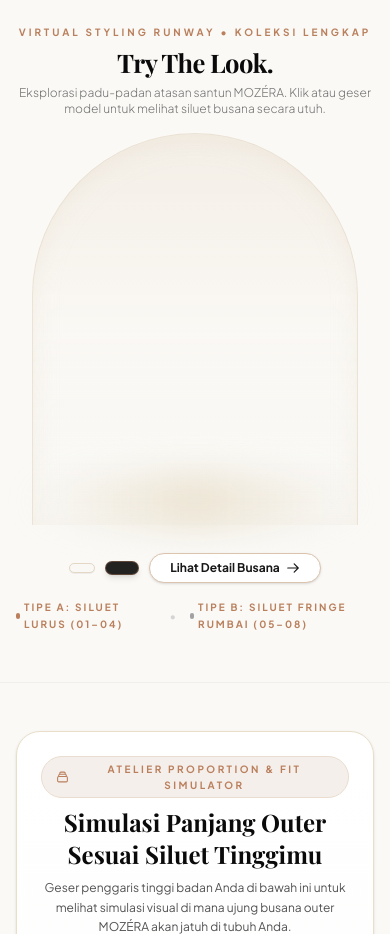
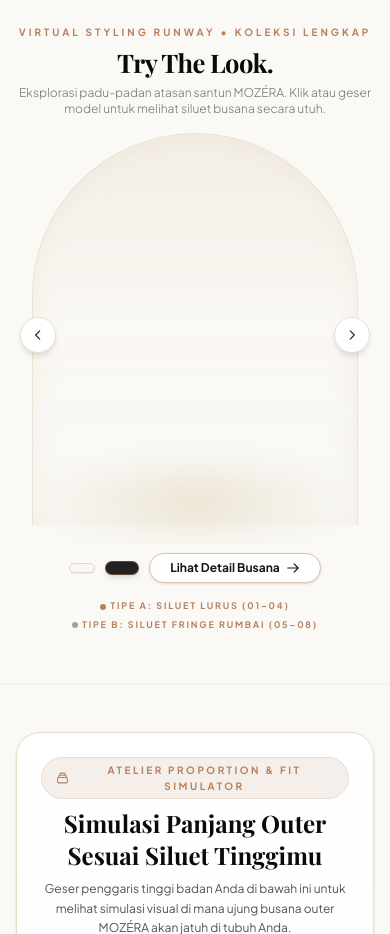
Before and after one commit to rrezmaulana-arch/Mozera-Ecommerce, a Laravel app: template resources/views/shop/home.blade.php in a window 390 px wide. Shown: the part 2156-3090 px from the top of the page. Run offline with Laravel 12, Linux system fonts and the light colour scheme; the template is opened without the code that fills it, so the values that code supplies are empty; data comes from the database, SQL or seed files in the repository; style sheets or scripts are compiled from the project's sources; some libraries are stand-ins or nearby versions; some web fonts are replaced.

Commit message:
Fix mobile runway layout shift, add mobile navigation arrows, and prevent horizontal window scroll

```diff
--- a/resources/views/shop/home.blade.php
+++ b/resources/views/shop/home.blade.php
@@ -275,7 +275,7 @@
     </section>
 
     <!-- G1: VIEWPORT-FITTED OPEN RUNWAY ("Try The Look" — Full Look Experience, Center Stage Tanpa Clutter Harga) -->
-    <section id="try-the-look" class="w-full relative py-6 lg:py-8 bg-[#FAF9F6] border-y border-neutral-200/50 select-none scroll-mt-16">
+    <section id="try-the-look" class="w-full relative py-6 lg:py-8 bg-[#FAF9F6] border-y border-neutral-200/50 select-none scroll-mt-16 overflow-hidden">
 
         <!-- Header: Minimal Luxury Editorial Title (Compact, Centered) -->
         <div class="max-w-[1200px] mx-auto px-4 sm:px-6 lg:px-8 text-center shrink-0 mb-2">
@@ -293,8 +293,8 @@
         <!-- FULL RUNWAY STAGE (Center Stage Runway, Zero Price Clutter, Model Lebih Besar) -->
         <div class="max-w-6xl mx-auto px-4 sm:px-6 lg:px-8 w-full flex flex-col items-center justify-center my-auto">
 
-            <!-- Models Runway Stage (Wide Center Runway, No Bottom Overflow Clipping) -->
-            <div class="relative w-full h-[420px] sm:h-[480px] lg:h-[530px] flex items-center justify-center pb-5" id="open-runway-stage">
+            <!-- Models Runway Stage (Wide Center Runway, No Overflow Leak to Page) -->
+            <div class="relative w-full h-[420px] sm:h-[480px] lg:h-[530px] flex items-center justify-center pb-5 overflow-hidden" id="open-runway-stage">
 
                 <!-- Couture Runway Architectural Arch Backdrop (Stage Depth) -->
                 <div class="absolute inset-x-4 sm:inset-x-12 lg:inset-x-20 top-2 bottom-5 rounded-t-[170px] sm:rounded-t-[230px] bg-gradient-to-b from-[#F2ECE3]/85 via-[#FAF7F2]/45 to-transparent border-t border-x border-[#E6DAC9]/70 shadow-[inset_0_4px_24px_rgba(230,218,201,0.35)] pointer-events-none -z-0"></div>
@@ -334,22 +334,22 @@
                     </div>
                 @endforeach
 
-                <!-- Sleek Minimal Arrow Controls (Desktop Inside Stage Left/Right) -->
+                <!-- Sleek Minimal Arrow Controls (Tampil di Mobile & Desktop) -->
                 <button
                     type="button"
                     onclick="prevLook()"
                     aria-label="Look Sebelumnya"
-                    class="hidden sm:flex absolute left-2 xl:left-6 top-1/2 -translate-y-1/2 w-11 h-11 rounded-full bg-white/90 hover:bg-[#0a0a0a] hover:text-white text-neutral-800 shadow-md border border-[#E8DEC9] backdrop-blur-md items-center justify-center transition-all duration-300 hover:scale-105 active:scale-95 cursor-pointer z-30"
+                    class="flex absolute left-1 sm:left-3 xl:left-6 top-1/2 -translate-y-1/2 w-9 h-9 sm:w-11 sm:h-11 rounded-full bg-white/95 hover:bg-[#0a0a0a] hover:text-white text-neutral-800 shadow-md border border-[#E8DEC9] backdrop-blur-md items-center justify-center transition-all duration-300 hover:scale-105 active:scale-95 cursor-pointer z-30"
                 >
-                    <svg class="w-4 h-4" fill="none" stroke="currentColor" viewBox="0 0 24 24"><path stroke-linecap="round" stroke-linejoin="round" stroke-width="1.8" d="M15 19l-7-7 7-7"/></svg>
+                    <svg class="w-3.5 h-3.5 sm:w-4 sm:h-4" fill="none" stroke="currentColor" viewBox="0 0 24 24"><path stroke-linecap="round" stroke-linejoin="round" stroke-width="2" d="M15 19l-7-7 7-7"/></svg>
                 </button>
                 <button
                     type="button"
                     onclick="nextLook()"
                     aria-label="Look Berikutnya"
-                    class="hidden sm:flex absolute right-2 xl:right-6 top-1/2 -translate-y-1/2 w-11 h-11 rounded-full bg-white/90 hover:bg-[#0a0a0a] hover:text-white text-neutral-800 shadow-md border border-[#E8DEC9] backdrop-blur-md items-center justify-center transition-all duration-300 hover:scale-105 active:scale-95 cursor-pointer z-30"
+                    class="flex absolute right-1 sm:right-3 xl:right-6 top-1/2 -translate-y-1/2 w-9 h-9 sm:w-11 sm:h-11 rounded-full bg-white/95 hover:bg-[#0a0a0a] hover:text-white text-neutral-800 shadow-md border border-[#E8DEC9] backdrop-blur-md items-center justify-center transition-all duration-300 hover:scale-105 active:scale-95 cursor-pointer z-30"
                 >
-                    <svg class="w-4 h-4" fill="none" stroke="currentColor" viewBox="0 0 24 24"><path stroke-linecap="round" stroke-linejoin="round" stroke-width="1.8" d="M9 5l7 7-7 7"/></svg>
+                    <svg class="w-3.5 h-3.5 sm:w-4 sm:h-4" fill="none" stroke="currentColor" viewBox="0 0 24 24"><path stroke-linecap="round" stroke-linejoin="round" stroke-width="2" d="M9 5l7 7-7 7"/></svg>
                 </button>
 
             </div>
@@ -373,9 +373,9 @@
         <!-- 8-LOOK COUTURE SELECTOR TABS (Bottom Minimal Switcher) -->
         <div class="max-w-4xl mx-auto px-4 shrink-0 mt-4 pb-2">
             <!-- Type Grouping Indicator -->
-            <div class="flex items-center justify-center gap-3 mb-2.5 text-[10px] uppercase font-bold tracking-[0.2em] text-[#BA805E]">
+            <div class="flex flex-wrap items-center justify-center gap-x-3 gap-y-1 mb-2.5 text-[9px] sm:text-[10px] uppercase font-bold tracking-[0.2em] text-[#BA805E] text-center">
                 <span class="inline-flex items-center gap-1"><span class="w-1.5 h-1.5 rounded-full bg-[#BA805E]"></span> Tipe A: Siluet Lurus (01–04)</span>
-                <span class="text-neutral-300">•</span>
+                <span class="text-neutral-300 hidden sm:inline">•</span>
                 <span class="inline-flex items-center gap-1"><span class="w-1.5 h-1.5 rounded-full bg-neutral-400"></span> Tipe B: Siluet Fringe Rumbai (05–08)</span>
             </div>
 
@@ -502,8 +502,8 @@
                 if (idx < 0 || idx >= looks.length) return;
                 currentLookIdx = idx;
 
-                const isDesktop = window.innerWidth >= 1024;
-                const spacing = isDesktop ? 220 : 140;
+                const screenW = window.innerWidth;
+                const spacing = screenW >= 1024 ? 220 : (screenW >= 640 ? 160 : 120);
 
                 // Circular Shortest Distance Wrap (True Seamless Infinite Loop - No Mental/Teleport)
                 looks.forEach((_, i) => {
@@ -569,7 +569,13 @@
                     if (i === currentLookIdx) {
                         btn.className = 'scrubber-item px-3.5 py-1.5 rounded-full transition-all duration-300 cursor-pointer flex items-center gap-1.5 text-xs bg-[#0a0a0a] text-white shadow-sm font-bold whitespace-nowrap shrink-0';
                         if (numSpan) numSpan.className = 'text-[10px] font-mono text-[#BA805E]';
-                        btn.scrollIntoView({ behavior: 'smooth', block: 'nearest', inline: 'center' });
+
+                        // Scroll strictly within local scrubberBar without causing window/body viewport horizontal shifting
+                        const scrubberBar = document.getElementById('scrubber-bar');
+                        if (scrubberBar) {
+                            const scrollTarget = btn.offsetLeft - (scrubberBar.clientWidth / 2) + (btn.clientWidth / 2);
+                            scrubberBar.scrollTo({ left: Math.max(0, scrollTarget), behavior: 'smooth' });
+                        }
                     } else {
                         btn.className = 'scrubber-item px-3.5 py-1.5 rounded-full transition-all duration-300 cursor-pointer flex items-center gap-1.5 text-xs bg-white/85 hover:bg-white text-neutral-600 border border-neutral-200/80 font-medium whitespace-nowrap shrink-0';
                         if (numSpan) numSpan.className = 'text-[10px] font-mono text-neutral-400';
```
